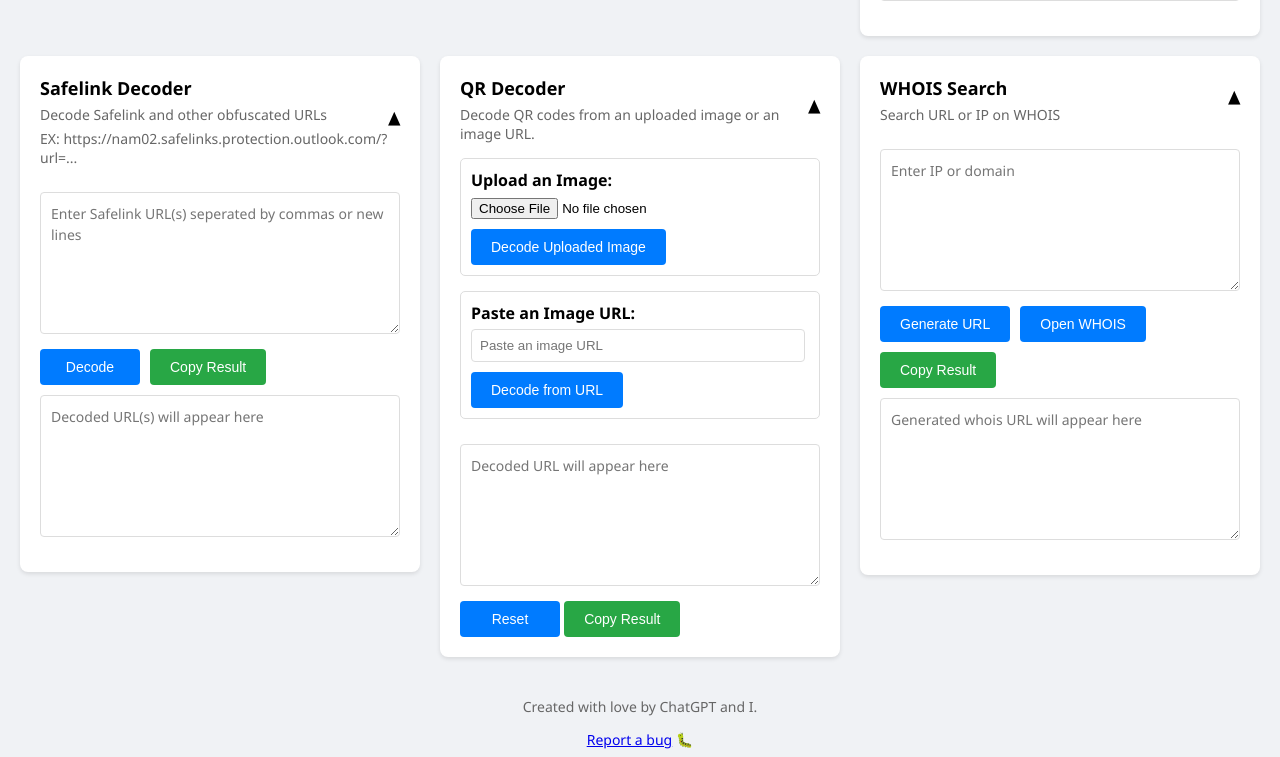
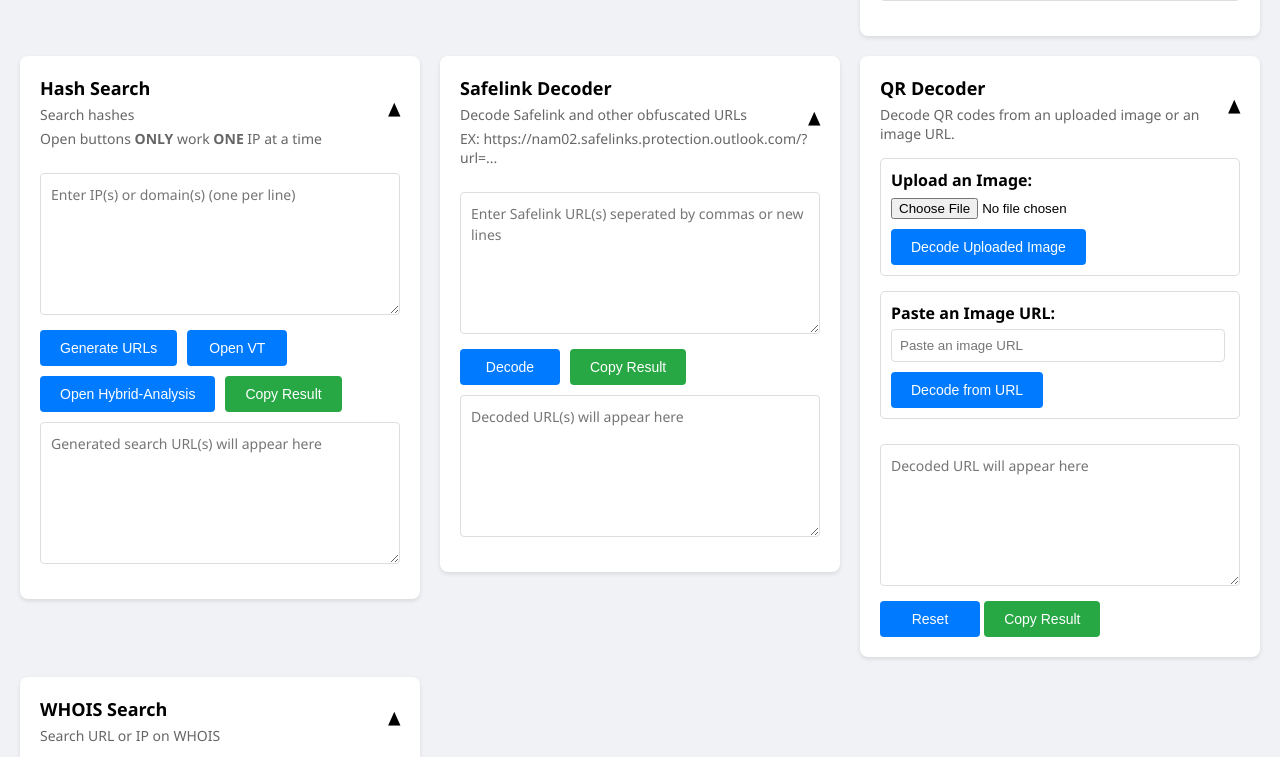
Before and after one commit to Sol-Dawn/sol-dawn.github.io, a plain HTML site: page arcane-kit.html in a window 1280 px wide. Shown: the part 758-1515 px from the top of the page. Drawn offline with nearby package versions, Linux system fonts and the light colour scheme.

Commit message:
Update arcane-kit.html

```diff
--- a/arcane-kit.html
+++ b/arcane-kit.html
@@ -318,7 +318,7 @@
         <div class="tool-card">
             <div class="tool-header">
                 <div>
-                    <h3>Threat Intelligence Search</h3>
+                    <h3>IP/Domain Search</h3>
                     <p class="tool-description">Search IPs/Domains on VirusTotal and AbuseIPDB</p>
                     <p class="tool-description">Open buttons <b>ONLY</b> work <b>ONE</b> IP at a time</p>
                 </div>
@@ -330,6 +330,28 @@
                     <button onclick="searchThreatIntel()">Generate URLs</button>
                     <button onclick="openVirusTotal()">Open VT</button>
                     <button onclick="openAbuseIPDB()">Open AbuseIPDB</button>
+                    <button class="copy-btn" onclick="copyText('threatOutput')">Copy Result</button>
+                </div>
+                <textarea id="threatOutput" readonly placeholder="Generated search URL(s) will appear here"></textarea>
+            </div>
+        </div>
+
+        <!-- VirusTotal and Any.Run Search Tool -->
+        <div class="tool-card">
+            <div class="tool-header">
+                <div>
+                    <h3>Hash Search</h3>
+                    <p class="tool-description">Search hashes </p>
+                    <p class="tool-description">Open buttons <b>ONLY</b> work <b>ONE</b> IP at a time</p>
+                </div>
+                <span class="expand-icon">▼</span>
+            </div>
+            <div class="tool-content">
+                <textarea id="threatInput" placeholder="Enter IP(s) or domain(s) (one per line)"></textarea>
+                <div class="button-group">
+                    <button onclick="searchThreatIntel()">Generate URLs</button>
+                    <button onclick="openVirusTotal()">Open VT</button>
+					<button onclick="openHybrid()">Open Hybrid-Analysis</button>
                     <button class="copy-btn" onclick="copyText('threatOutput')">Copy Result</button>
                 </div>
                 <textarea id="threatOutput" readonly placeholder="Generated search URL(s) will appear here"></textarea>
@@ -545,19 +567,33 @@
             }, 1000);
         }
 
+// VirusTotal Function
         function openVirusTotal() {
             const input = document.getElementById("threatInput").value;
             const items = input.split(/\r?\n/).filter((item) => item.trim());
 
             if (items.length === 0) {
-                alert("Please enter at least one IP or domain.");
+                alert("Please enter at least one hash.");
                 return;
             }
 
             const url = `https://www.virustotal.com/gui/search/${encodeURIComponent(items[0])}`;
             window.open(url, "_blank");
         }
+// Hybrid-Analysis Function
+        function openHybrid() {
+            const input = document.getElementById("threatInput").value;
+            const items = input.split(/\r?\n/).filter((item) => item.trim());
 
+            if (items.length === 0) {
+                alert("Please enter at least one hash.");
+                return;
+            }
+
+            const url = `https://www.hybrid-analysis.com/search?query={encodeURIComponent(items[0])}`;
+            window.open(url, "_blank");
+        }
+// AbuseIPDB function
         function openAbuseIPDB() {
             const input = document.getElementById("threatInput").value;
             const items = input.split(/\r?\n/).filter((item) => item.trim());
```
